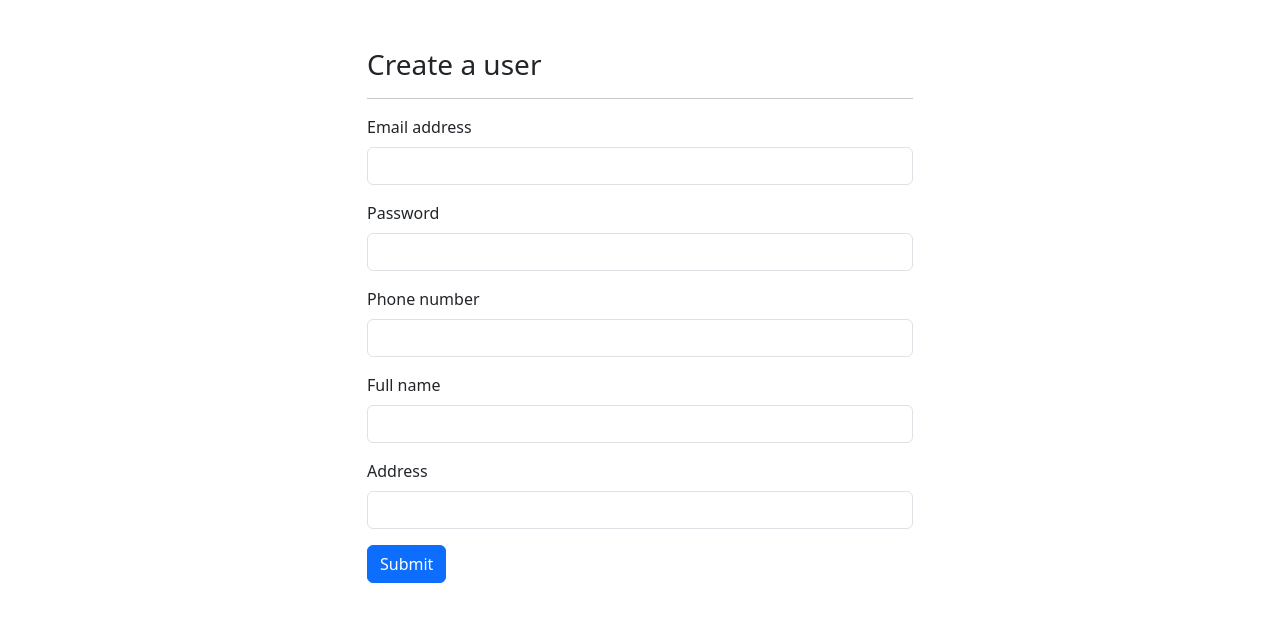
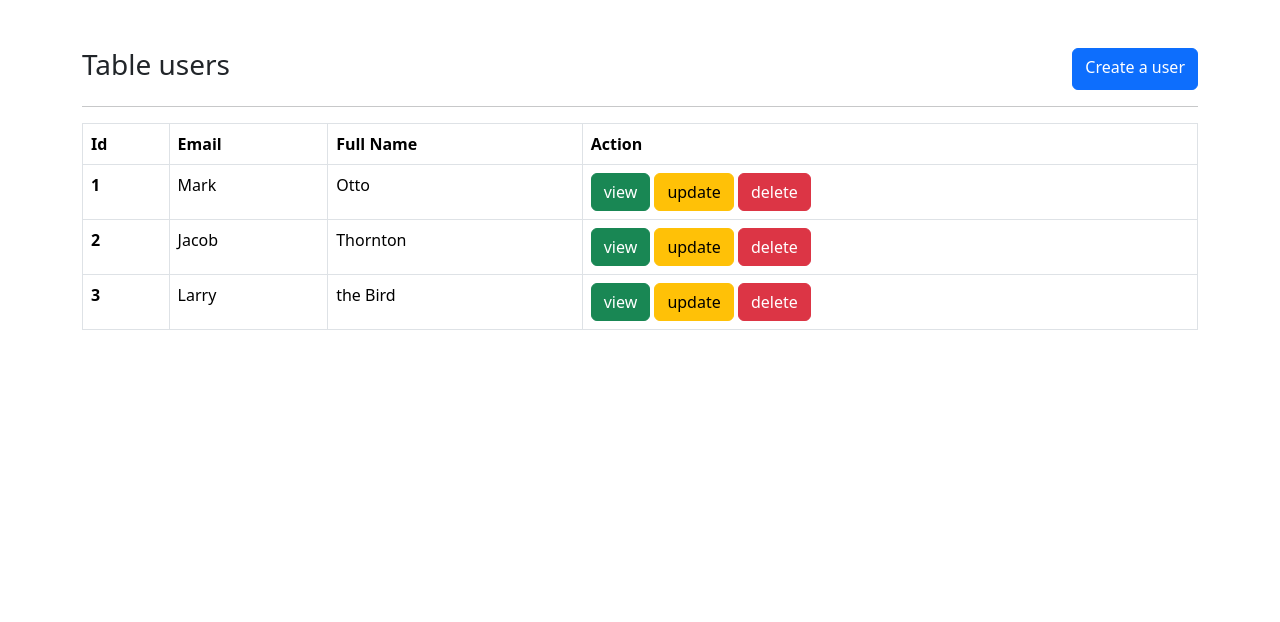
Before and after one commit to nghiem-jr/laptopshop-f2, a Java web app: page /admin/user in a window 1280 px wide. Shown: the top 622 px of the page. Run offline with Spring Boot 4, a stand-in JSP engine, Linux system fonts and the light colour scheme.

Commit message:
tao giao dien hien thi danh sach user

```diff
--- a/src/main/java/vn/hoidanit/laptopshop/controller/UserController.java
+++ b/src/main/java/vn/hoidanit/laptopshop/controller/UserController.java
@@ -30,13 +30,18 @@ public class UserController {
         return "hello";
     }
 
-    @RequestMapping("/admin/user")
+    @RequestMapping("/admin/user/create") // GET
     public String getUserPage(Model model) {
         model.addAttribute("newUser", new User());
         return "admin/user/create";
     }
 
-    @RequestMapping(value = "/admin/user/create1", method = RequestMethod.POST)
+    @RequestMapping("/admin/user")
+    public String display(Model model) {
+        return "admin/user/table-user";
+    }
+
+    @RequestMapping(value = "/admin/user/create", method = RequestMethod.POST)
     public String createUserPage(Model model, @ModelAttribute("newUser") User hoidanit) {
         System.out.println("run here" + hoidanit);
         this.userService.handleSaveUser(hoidanit);
--- a/src/main/webapp/WEB-INF/view/admin/user/create.jsp
+++ b/src/main/webapp/WEB-INF/view/admin/user/create.jsp
@@ -7,7 +7,7 @@
             <head>
                 <meta charset="UTF-8">
                 <meta name="viewport" content="width=device-width, initial-scale=1.0">
-                <title>Document</title>
+                <title>Create Users</title>
 
                 <!-- Latest compiled and minified CSS-->
                 <link href="https://cdn.jsdelivr.net/npm/bootstrap@5.3.2/dist/css/bootstrap.min.css" rel="stylesheet">
@@ -23,7 +23,7 @@
                         <div class="col-md-6 col-12 mx-auto">
                             <h3>Create a user</h3>
                             <hr>
-                            <form:form method="post" action="/admin/user/create1" modelAttribute="newUser">
+                            <form:form method="post" action="/admin/user/create" modelAttribute="newUser">
                                 <div class="mb-3">
                                     <label class="form-label">Email address</label>
                                     <form:input type="email" class="form-control" path="email" />
--- /dev/null
+++ b/src/main/webapp/WEB-INF/view/admin/user/table-user.jsp
@@ -0,0 +1,79 @@
+<%@page contentType="text/html" pageEncoding="UTF-8" %>
+    <%@ taglib prefix="c" uri="http://java.sun.com/jsp/jstl/core" %>
+        <%@taglib uri="http://www.springframework.org/tags/form" prefix="form" %>
+            <!DOCTYPE html>
+            <html lang="en">
+
+            <head>
+                <meta charset="UTF-8">
+                <meta name="viewport" content="width=device-width, initial-scale=1.0">
+                <title>Table Users</title>
+
+                <!-- Latest compiled and minified CSS-->
+                <link href="https://cdn.jsdelivr.net/npm/bootstrap@5.3.2/dist/css/bootstrap.min.css" rel="stylesheet">
+                <!-- Latest compiled JavaScript -->
+                <script src="https://cdn.jsdelivr.net/npm/bootstrap@5.3.2/dist/js/bootstrap.bundle.min.js"></script>
+                <script src="https://ajax.googleapis.com/ajax/libs/jquery/3.7.1/jquery.min.js"></script>
+                <!-- <link rel="stylesheet" href="/css/create.css"> -->
+            </head>
+
+            <body>
+                <div class="container mt-5">
+                    <div class="row">
+                        <div class="col-12 mx-auto">
+                            <div class="d-flex justify-content-between">
+                                <h3>Table users</h3>
+                                <a href="http://localhost:8080/admin/user/create" class="btn btn-primary">Create a
+                                    user</a>
+                            </div>
+                            <hr>
+                            <div>
+                                <table class="table table-bordered">
+                                    <thead>
+                                        <tr>
+                                            <th scope="col">Id</th>
+                                            <th scope="col">Email</th>
+                                            <th scope="col">Full Name</th>
+                                            <th scope="col">Action</th>
+                                        </tr>
+                                    </thead>
+                                    <tbody>
+                                        <tr>
+                                            <th scope="row">1</th>
+                                            <td>Mark</td>
+                                            <td>Otto</td>
+                                            <td>
+                                                <button class="btn btn-success">view</button>
+                                                <button class="btn btn-warning">update</button>
+                                                <button class="btn btn-danger">delete</button>
+                                            </td>
+                                        </tr>
+                                        <tr>
+                                            <th scope="row">2</th>
+                                            <td>Jacob</td>
+                                            <td>Thornton</td>
+                                            <td>
+                                                <button class="btn btn-success">view</button>
+                                                <button class="btn btn-warning">update</button>
+                                                <button class="btn btn-danger">delete</button>
+                                            </td>
+                                        </tr>
+                                        <tr>
+                                            <th scope="row">3</th>
+                                            <td>Larry</td>
+                                            <td>the Bird</td>
+                                            <td>
+                                                <button class="btn btn-success">view</button>
+                                                <button class="btn btn-warning">update</button>
+                                                <button class="btn btn-danger">delete</button>
+                                            </td>
+                                        </tr>
+                                    </tbody>
+                                </table>
+                            </div>
+                        </div>
+                    </div>
+                </div>
+            </body>
+
+            </html>
```
